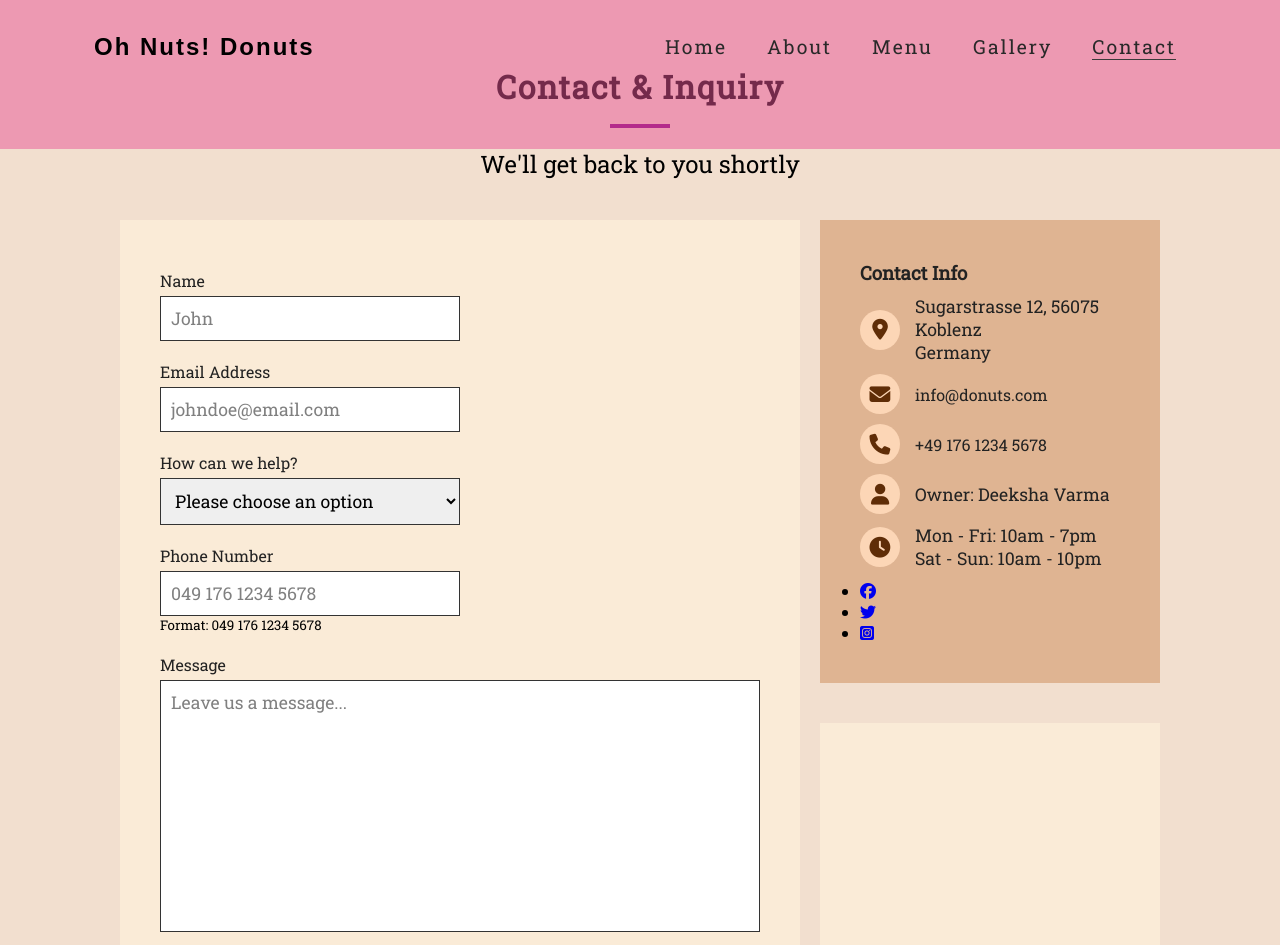
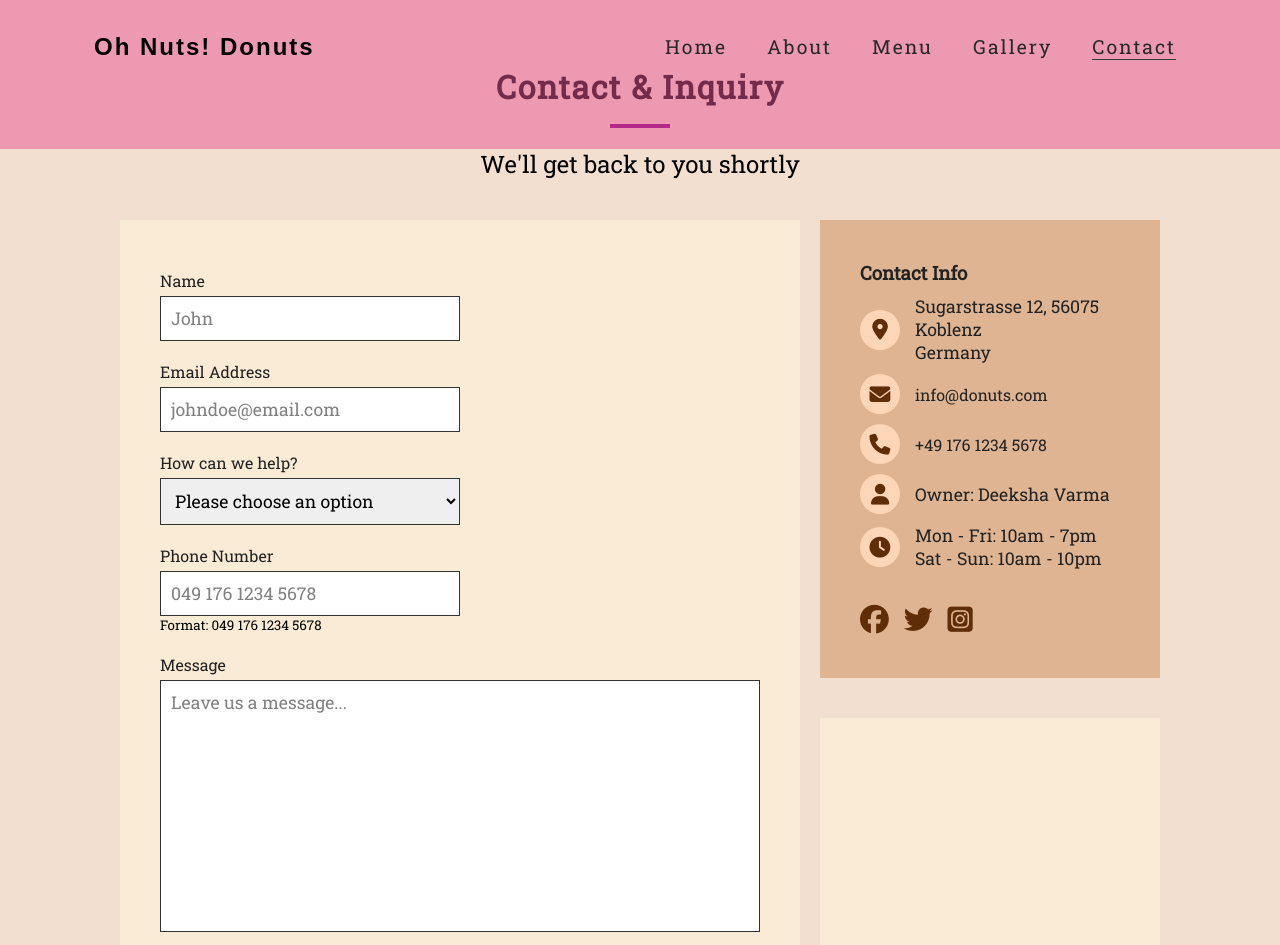
Before and after one commit to deeksha-varma/portfolio_project_1, a plain HTML site: page contact.html in a window 1280 px wide. Shown: the part 55-1000 px from the top of the page. Drawn offline with Linux system fonts and the light colour scheme; a web font is replaced by a local one.

Commit message:
Add style to social media icons

```diff
--- a/assets/css/style.css
+++ b/assets/css/style.css
@@ -531,3 +531,22 @@ header h2 {
 	color: #222;
 	text-decoration: none;
 }
+
+.contact-social {
+	margin-top: 30px;
+	display: flex;
+}
+
+.contact-social li {
+	list-style-type: none;
+	margin-right: 15px;
+}
+
+.contact-social li a {
+	color: #5f2d07;
+	font-size: 1.8em;
+}
+
+.contact-social li a:hover {
+	color: #ac7f5d;
+}
```
